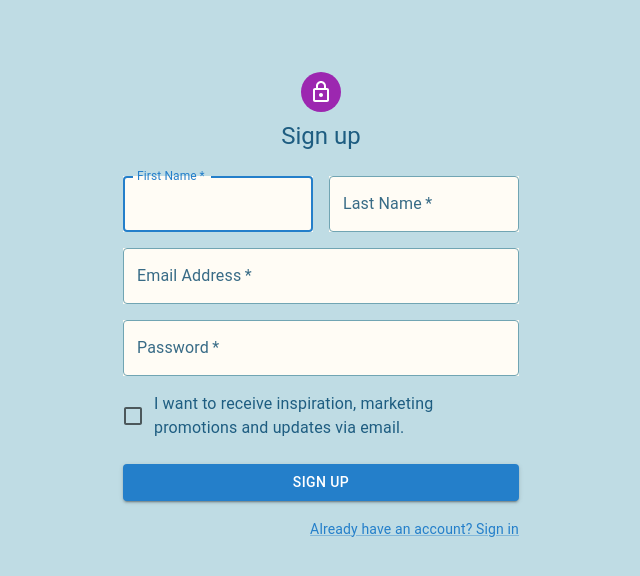
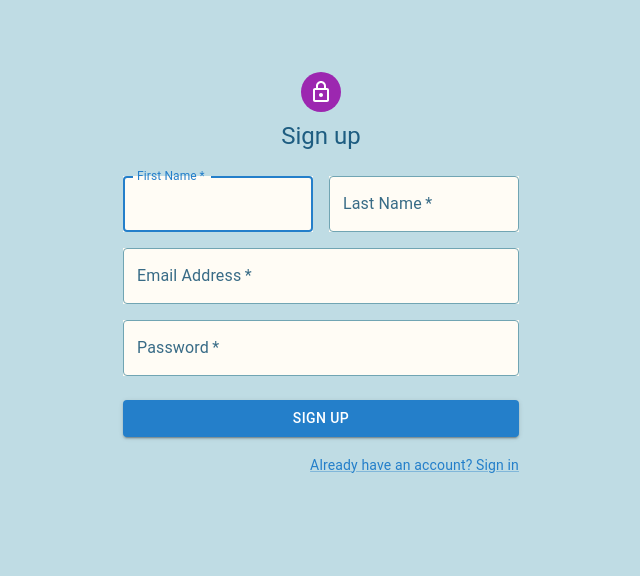
Before and after one commit to Jexxer/DepositCalculator, a React (Vite) app in the folder frontend/: page /register in a window 1280 px wide. Shown: the top 576 px of the page, without its empty margins (319-959 px from the left). Built offline with nearby package versions, Linux system fonts and the light colour scheme.

Commit message:
remove newsletter checkbox

```diff
--- a/frontend/src/Components/Register/Register.tsx
+++ b/frontend/src/Components/Register/Register.tsx
@@ -3,8 +3,6 @@
 import Button from "@mui/material/Button";
 import CssBaseline from "@mui/material/CssBaseline";
 import TextField from "@mui/material/TextField";
-import FormControlLabel from "@mui/material/FormControlLabel";
-import Checkbox from "@mui/material/Checkbox";
 import Link from "@mui/material/Link";
 import Grid from "@mui/material/Grid";
 import Box from "@mui/material/Box";
@@ -125,12 +123,12 @@
                 autoComplete="new-password"
               />
             </Grid>
-            <Grid item xs={12}>
-              <FormControlLabel
-                control={<Checkbox value="allowExtraEmails" color="primary" />}
-                label="I want to receive inspiration, marketing promotions and updates via email."
-              />
-            </Grid>
+            {/* <Grid item xs={12}> */}
+            {/*   <FormControlLabel */}
+            {/*     control={<Checkbox value="allowExtraEmails" color="primary" />} */}
+            {/*     label="I want to receive inspiration, marketing promotions and updates via email." */}
+            {/*   /> */}
+            {/* </Grid> */}
           </Grid>
           <Button
             type="submit"
```
